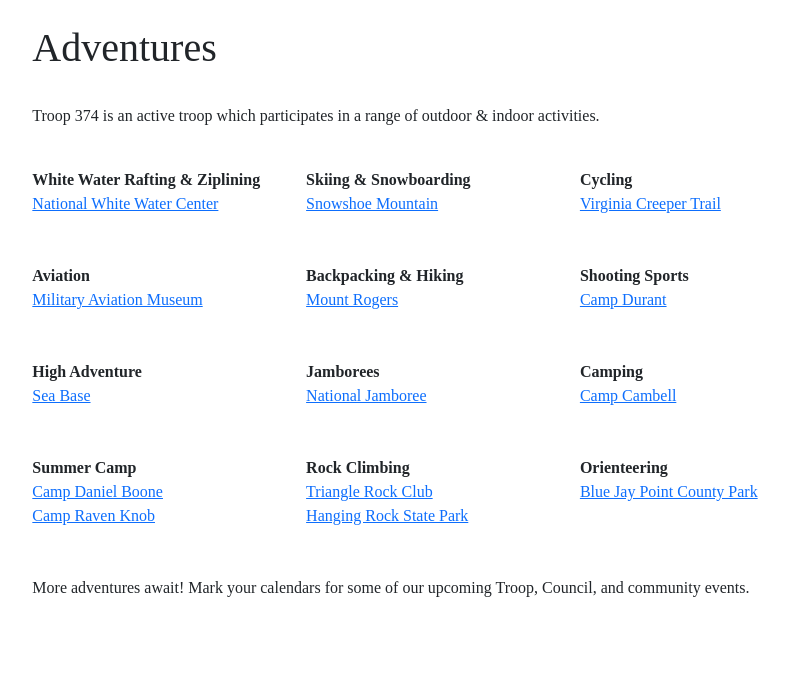
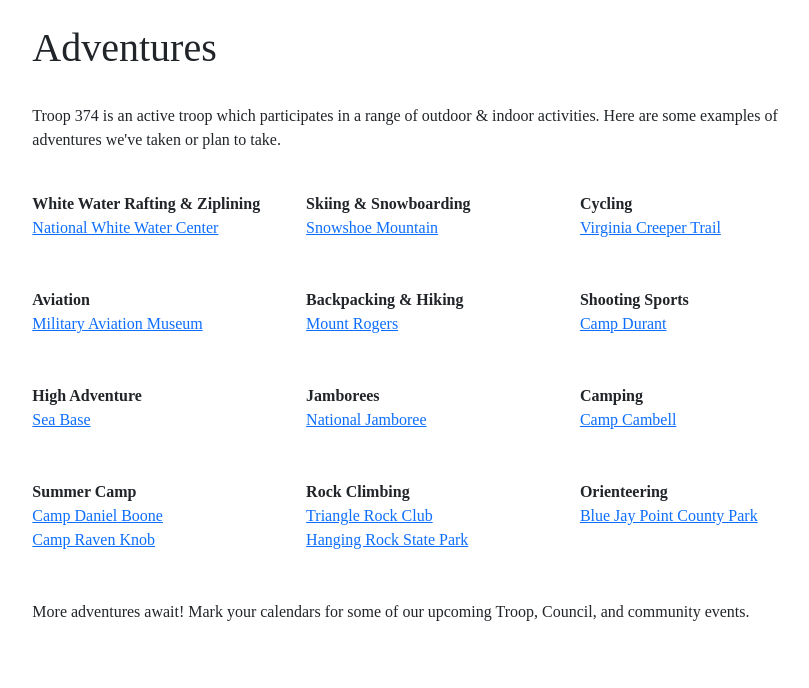
Before and after one commit to troop374/toop374.github.io, a Jekyll site: the page built from adventures.html, in a window 1280 px wide. Shown: the part 728-1416 px from the top of the page, without its empty margins (197-1006 px from the left). Built offline with Jekyll 4.4.1, drawn with Linux system fonts in a browser that asks for light colours; some web fonts are replaced; before the commit the page ends 1392 px from its top, so only the background shows below that.

Commit message:
Changes to Adventures page and Website browser information

```diff
--- a/_layouts/default.html
+++ b/_layouts/default.html
@@ -2,9 +2,10 @@
 <!DOCTYPE html>
 <html lang="en">
     <head>
-        <title>{{ page.title }}</title>
+        <title>Troop374 - {{ page.title }}</title>
         <meta charset="utf-8">
         <meta name="viewport" content="width=device-width, initial-scale=1">
+        <link rel="icon" href="assets/img/bsa-emblem.png">
         <link rel="stylesheet" href="./assets/css/bootstrap-5.0.2/bootstrap.min.css">
         <link rel="stylesheet" href="./assets/css/troop374.css">
         <link href='http://fonts.googleapis.com/css?family=Ariel:400,300,700' rel='stylesheet' type='text/css'>
--- a/adventures.html
+++ b/adventures.html
@@ -12,7 +12,7 @@
 <div id="main-text" class="col-sm-8">
     <h1>Adventures</h1><br/>
     <p>
-        Troop 374 is an active troop which participates in a range of outdoor & indoor activities.
+        Troop 374 is an active troop which participates in a range of outdoor & indoor activities. Here are some examples of adventures we've taken or plan to take.
 
     </p><br/>
 
```
Also changed, not shown: assets/img/bsa-emblem.png (added).
